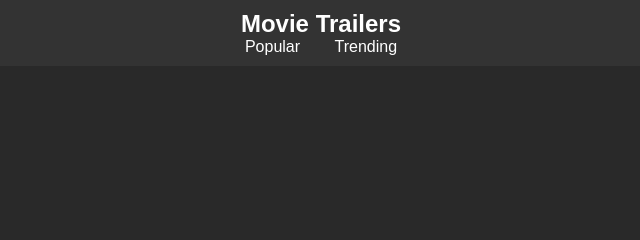
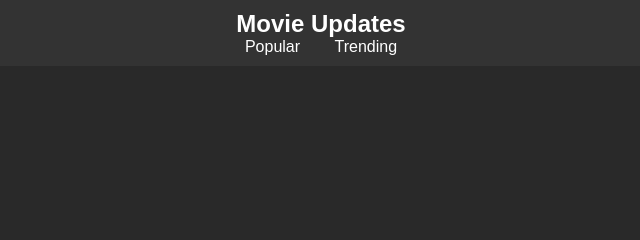
Before and after one commit to Dimitri250/alu_api_plyaground, a plain HTML site: page index.html in a window 1280 px wide. Shown: the top 240 px of the page, 319-959 px from the left. Drawn offline with Linux system fonts and the light colour scheme; no server answers.

Commit message:
api_application

```diff
--- a/index.html
+++ b/index.html
@@ -4,11 +4,11 @@
     <meta charset="UTF-8">
     <meta name="viewport" content="width=device-width, initial-scale=1.0">
     <link rel="stylesheet" href="style.css">
-    <title>Movie Trailers</title>
+    <title>Movies</title>
 </head>
 <body>
     <header>
-        <h1>Movie Trailers</h1>
+        <h1>Movie Updates</h1>
         <nav>
             <ul>
                 <li><a href="#latest">Popular</a></li>
```
